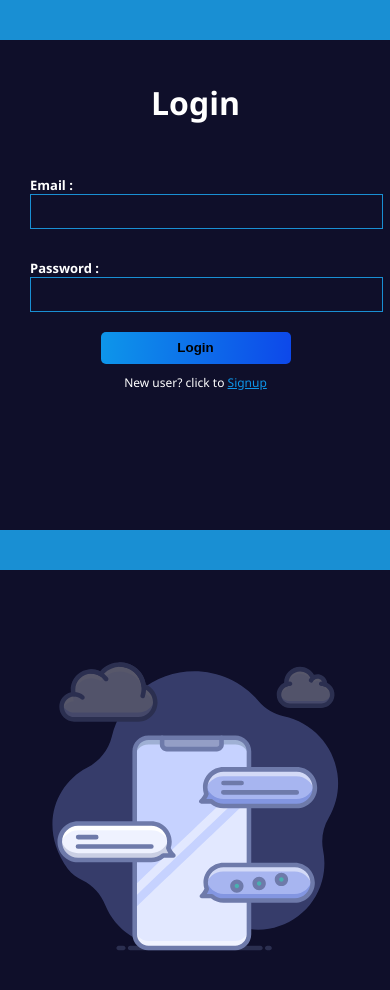
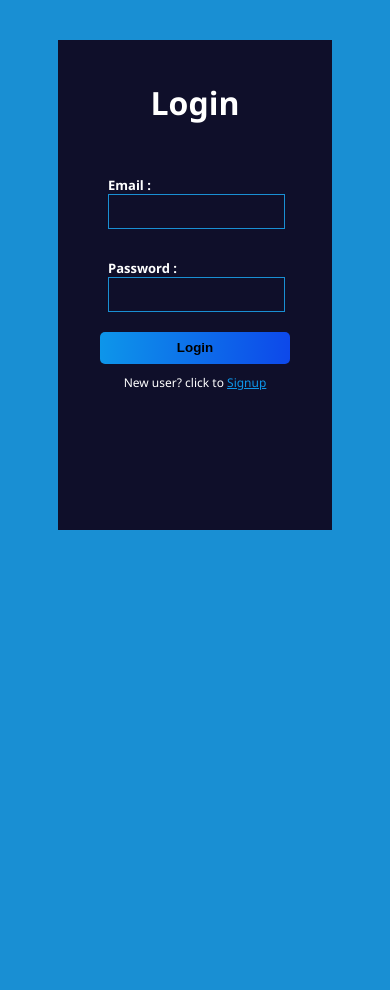
Before and after one commit to Nazrulali10/chatguy, a React (Create React App) app in the folder client/: page /login in a window 390 px wide. Shown: the top 990 px of the page. After the commit the page ends 844 px from the top, so only its background shows below. Built offline with nearby package versions, Linux system fonts and the light colour scheme; no server answers.

Commit message:
login and sigin new

```diff
--- a/client/src/App.css
+++ b/client/src/App.css
@@ -601,35 +601,30 @@ margin-top: 10px;
   }
 
   .loginBox,
-  .signupPage .signupBox,
-  .pictureBox {
+  .signupPage .signupBox {
     width: 100%;
     height: auto;
     margin: 0;
     padding: 0;
   }
 
-  .design {
-    height: auto;
-    width: 100%;
-    margin: 40px auto;
-    display: flex;
-    justify-content: center;
+  .pictureBox{
+   display: none;
   }
 
   .formBox {
-    width: 90%;
+    width: 60%;
     margin: 40px auto;
     padding: 20px;
   }
 
   .inputBox {
-    margin-left: 0;
+    margin-left: 20px;
     padding: 0 10px;
   }
 
   .inputBox input {
-    width: 100%;
+    width: 80%;
     margin: 0;
   }
 
```
